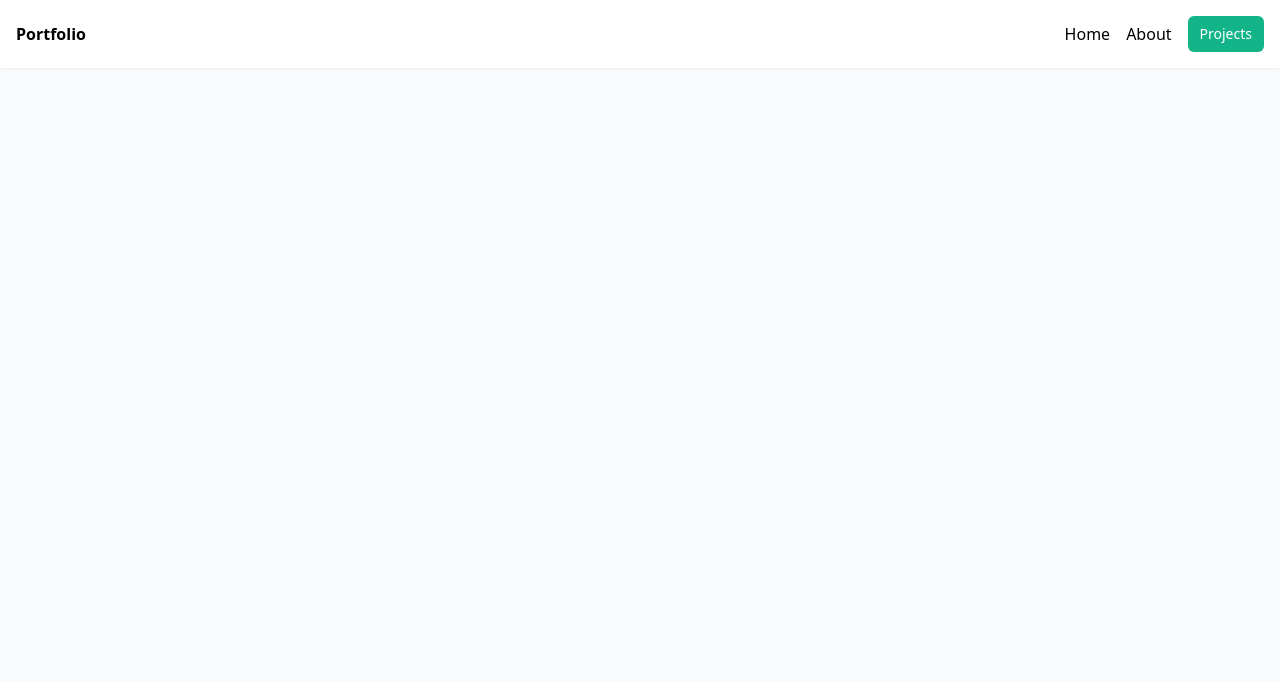
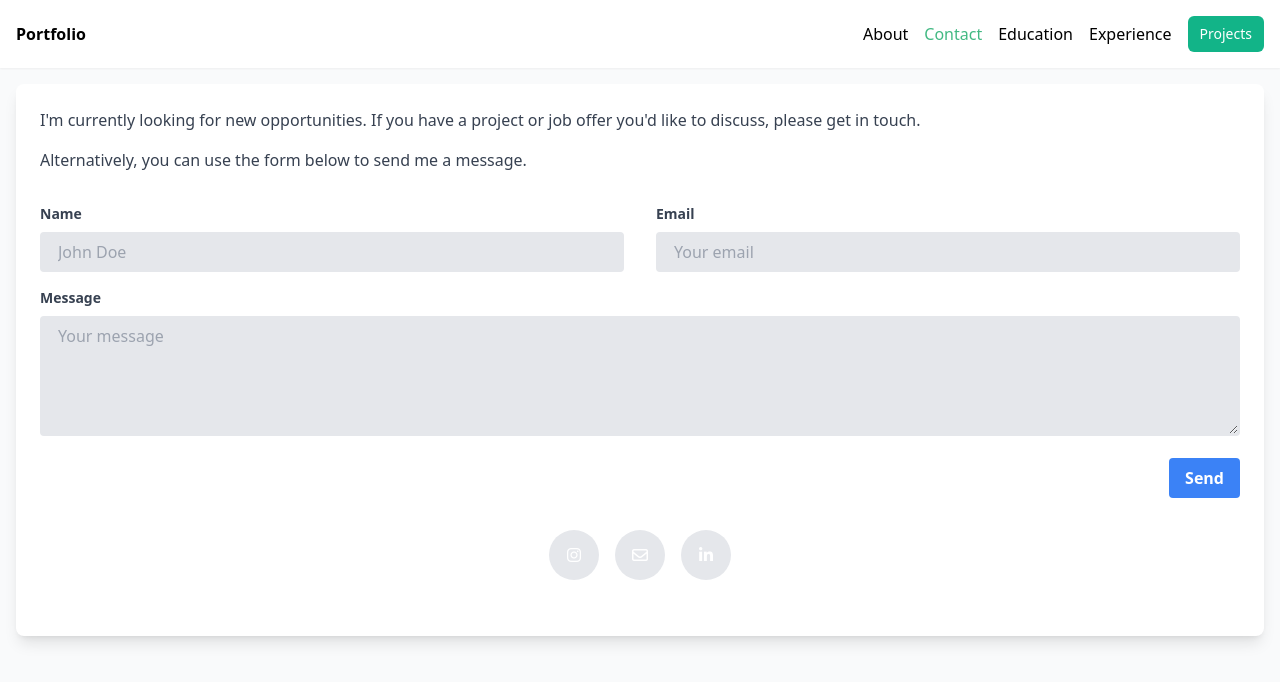
Before and after one commit to Baumwollgarn/portfolio-nuxt, a Nuxt app: page /contact in a window 1280 px wide. Shown: the top 682 px of the page. Built offline with nearby package versions, Linux system fonts and the light colour scheme.

Commit message:
Added small about & contact section

```diff
--- a/layouts/default.vue
+++ b/layouts/default.vue
@@ -4,8 +4,10 @@
             <nav class="container mx-auto p-4 flex justify-between items-center">
                 <NuxtLink to="/" class="font-bold">Portfolio</NuxtLink>
                 <ul class="flex gap-4 items-center">
-                    <li class=""><NuxtLink to="/">Home</NuxtLink></li>
                     <li class=""><NuxtLink to="/about">About</NuxtLink></li>
+                    <li class=""><NuxtLink to="/contact">Contact</NuxtLink></li>
+                    <li class=""><NuxtLink to="/education">Education</NuxtLink></li>
+                    <li class=""><NuxtLink to="/experience">Experience</NuxtLink></li>
                     <li class="btn"><NuxtLink to="/projects">Projects</NuxtLink></li>
                 </ul>
             </nav>
--- a/nuxt.config.ts
+++ b/nuxt.config.ts
@@ -12,6 +12,9 @@ export default defineNuxtConfig({
             ],
             link: [
                 { rel: 'stylesheet', href: 'https://fonts.googleapis.com/icon?family=Material+Icons'}
+            ],
+            script: [
+                { src: 'https://kit.fontawesome.com/08e234a004.js', crossorigin: 'anonymous'}
             ]
         },
     },
--- a/pages/about.vue
+++ b/pages/about.vue
@@ -1,8 +1,23 @@
 <template>
-    <div>
-        <h2>About</h2>
-        <p>Lorem ipsum dolor sit amet, consectetur adipisicing elit. Molestias nam porro quisquam similique temporibus. Assumenda delectus facilis iusto ullam. Exercitationem.</p>
-        <p>Lorem ipsum dolor sit amet, consectetur adipisicing elit. Molestias nam porro quisquam similique temporibus. Assumenda delectus facilis iusto ullam. Exercitationem.</p>
+    <div class="bg-white rounded-lg shadow-lg p-6">
+        <h2 class="text-2xl font-bold mb-4">Hello, I'm Alex.</h2>
+        <p class="text-gray-700 mb-4">I was born in Germany and spent my early childhood there, but when I was young,
+            my family moved to Spain, where I grew up and completed my degree in Web Development at <a href="https://www.iesmanacor.cat">IES Manacor.</a>
+            Being bilingual in German and Spanish has been a valuable asset in my career, as it allowed me to work in the hotel
+            business and tourism industry for eight years. During that time, I honed my language skills and gained valuable
+            experience in customer service and management.</p>
+        <p class="text-gray-700 mb-4">Despite my success in the hospitality industry, I always felt a strong pull toward the
+            world of technology and web development. I decided to pursue my passion for programming and enrolled in a Web
+            Development degree program at <a href="https://www.iesmanacor.cat">IES Manacor</a>. Over the course of my studies, I gained expertise in a wide
+            range of programming languages, frameworks, and tools, including <a href="https://spring.io">Spring Boot</a>, <a href="https://nuxt.com">NuxtJS</a>, <a href="https://laravel.com">Laravel</a>, etc.</p>
+        <p class="text-gray-700 mb-4">Throughout my career, I have worked on a diverse range of projects, from e-commerce
+            websites to custom web applications. I am experienced in both front-end and back-end development using a mix of the earlier mentioned technologies.
+            In addition to my technical skills, I am also committed to delivering outstanding customer service. I pride myself on my ability to communicate
+            effectively with clients, understand their needs, and deliver solutions that exceed their expectations.</p>
+        <p class="text-gray-700 mb-4">When I'm not coding, you can usually find me exploring new technologies or contributing
+            to open-source projects. I am always looking for new challenges and opportunities to expand my skills.</p>
+        <p class="text-gray-700">If you're looking for a dedicated web developer to help bring your ideas to
+            life, please don't hesitate to get in touch. I'd love to hear from you!</p>
     </div>
 </template>
 
@@ -20,4 +35,41 @@ p {
   margin-bottom: 20px;
   font-size: 18px;
 }
+
+a {
+  color: #42b983;
+  text-decoration: none;
+  position: relative;
+}
+
+a::before,
+a::after {
+  content: "";
+  position: absolute;
+  left: 0;
+  right: 0;
+  bottom: 0;
+  height: 1px;
+  background-color: #42b983;
+  transform: scaleX(0);
+  transform-origin: left;
+  transition: transform 0.3s ease-in-out;
+}
+
+a::before {
+  transform-origin: right;
+}
+
+a:hover::before,
+a:hover::after {
+  transform: scaleX(1);
+}
+
+a:hover::before {
+  transition-delay: 0.2s;
+}
+
+a:hover::after {
+  transition-delay: 0s;
+}
 </style>
--- /dev/null
+++ b/pages/contact.vue
@@ -0,0 +1,73 @@
+<template>
+    <div class="bg-white rounded-lg shadow-lg p-6">
+    <p class="text-gray-700 mb-4">I'm currently looking for new opportunities. If you have a project or job offer you'd like to discuss, please get in touch.</p>
+        <p class="text-gray-700">Alternatively, you can use the form below to send me a message.</p>
+        <form action="https://formspree.io/f/xrgvypyo" method="POST" class="mt-8">
+            <div class="flex flex-col md:flex-row">
+                <div class="flex-1 mb-4 md:mr-4">
+                    <label for="name" class="block text-gray-700 text-sm font-bold mb-2">Name</label>
+                    <input type="text" name="name" id="name" placeholder="John Doe" class="bg-gray-200 appearance-none border-2 border-gray-200 rounded w-full py-2 px-4 text-gray-700 leading-tight focus:outline-none focus:bg-white focus:border-blue-500">
+                </div>
+                <div class="flex-1 mb-4 md:ml-4">
+                    <label for="email" class="block text-gray-700 text-sm font-bold mb-2">Email</label>
+                    <input type="email" name="_replyto" id="email" placeholder="Your email" class="bg-gray-200 appearance-none border-2 border-gray-200 rounded w-full py-2 px-4 text-gray-700 leading-tight focus:outline-none focus:bg-white focus:border-blue-500">
+                </div>
+            </div>
+            <div class="mb-4">
+                <label for="message" class="block text-gray-700 text-sm font-bold mb-2">Message</label>
+                <textarea name="message" id="message" rows="5" placeholder="Your message" class="bg-gray-200 appearance-none border-2 border-gray-200 rounded w-full py-2 px-4 text-gray-700 leading-tight focus:outline-none focus:bg-white focus:border-blue-500"></textarea>
+            </div>
+            <div class="flex justify-end">
+                <button type="submit" class="bg-blue-500 hover:bg-blue-700 text-white font-bold py-2 px-4 rounded">Send</button>
+            </div>
+        </form>
+        <div class="container mx-auto my-8">
+            <div class="flex justify-center">
+                <div class="grid grid-cols-3 gap-4">
+                    <a href="https://www.instagram.com/waumbolli/?hl=en" target="_blank" class="btn-instagram">
+                        <i class="fab fa-instagram"></i>
+                    </a>
+                    <a href="mailto:info@isphero.com" class="btn-email">
+                        <i class="far fa-envelope"></i>
+                    </a>
+                    <a href="https://www.linkedin.com/in/alexander-witt-8125b113a/" target="_blank" class="btn-linkedin">
+                        <i class="fab fa-linkedin-in"></i>
+                    </a>
+                </div>
+            </div>
+        </div>
+    </div>
+</template>
+
+<script setup lang="ts">
+
+</script>
+
+<style scoped>
+.btn-instagram,
+.btn-email,
+.btn-linkedin {
+    display: inline-flex;
+    justify-content: center;
+    align-items: center;
+    width: 50px;
+    height: 50px;
+    border-radius: 50%;
+    color: white;
+    background-color: #E5E7EB; /* Add background color */
+    transition: background-color 0.3s ease;
+}
+
+.btn-instagram:hover {
+    background-color: #E1306C;
+}
+
+.btn-email:hover {
+    background-color: #D44638;
+}
+
+.btn-linkedin:hover {
+    background-color: #0072B1;
+}
+
+</style>
--- /dev/null
+++ b/pages/education.vue
@@ -0,0 +1,37 @@
+<template>
+    <div class="bg-white rounded-lg shadow-lg p-6">
+        <section class="bg-white py-8">
+            <div class="container mx-auto px-4">
+                <h1 class="text-3xl font-bold mb-8">Education</h1>
+                <div class="flex flex-col sm:flex-row justify-between">
+                    <div class="w-full sm:w-1/2 mb-4 sm:mb-0">
+                        <h2 class="text-lg font-bold">Certificate of Higher Education in Web Development</h2>
+                        <p class="text-gray-600 mb-4">Mallorca, Spain</p>
+                        <p class="mb-4">I completed a Certificate of Higher Education in Web Development in June 2023 in Mallorca, Spain. During the course, I gained experience in a variety of web development technologies, including:</p>
+                        <ul class="list-disc pl-8">
+                            <li>Java (Spring Boot)</li>
+                            <li>Javascript (VueJS, Quasar, NuxtJS)</li>
+                            <li>Development & deployment in Docker</li>
+                            <li>Virtual Machines in Azure & GCP</li>
+                            <li>Linux</li>
+                        </ul>
+                    </div>
+                    <div class="w-full sm:w-1/2 mb-4 sm:mb-0">
+                        <h2 class="text-lg font-bold">Compulsory Secondary Education</h2>
+                        <p class="text-gray-600 mb-4">Barcelona, Spain</p>
+                        <p class="mb-4">I completed my compulsory secondary education in November 2020 in Barcelona, where I gained a solid foundation in academic subjects and developed my critical thinking and problem-solving skills.</p>
+                    </div>
+                </div>
+            </div>
+        </section>
+
+    </div>
+</template>
+
+<script setup lang="ts">
+
+</script>
+
+<style scoped>
+
+</style>
--- a/pages/index.vue
+++ b/pages/index.vue
@@ -1,9 +1,10 @@
 <template>
     <div>
         <h2>Home</h2>
-        <p>Lorem ipsum dolor sit amet, consectetur adipisicing elit. Molestias nam porro quisquam similique temporibus. Assumenda delectus facilis iusto ullam. Exercitationem.</p>
-        <p>Lorem ipsum dolor sit amet, consectetur adipisicing elit. Molestias nam porro quisquam similique temporibus. Assumenda delectus facilis iusto ullam. Exercitationem.</p>
-        <p>{{apiKey}}</p>
+        <p>Lorem ipsum dolor sit amet, consectetur adipisicing elit. Molestias nam porro quisquam similique temporibus.
+            Assumenda delectus facilis iusto ullam. Exercitationem.</p>
+        <p>Lorem ipsum dolor sit amet, consectetur adipisicing elit. Molestias nam porro quisquam similique temporibus.
+            Assumenda delectus facilis iusto ullam. Exercitationem.</p>
     </div>
 </template>
 
```
